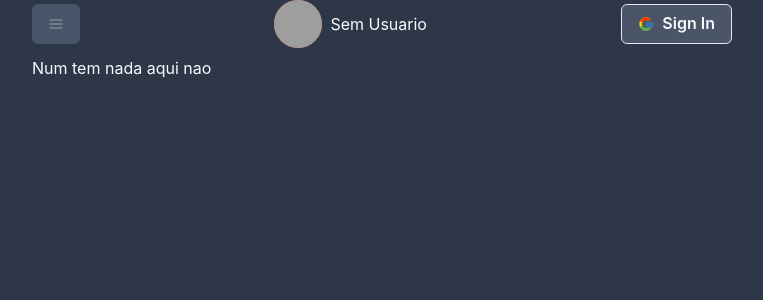
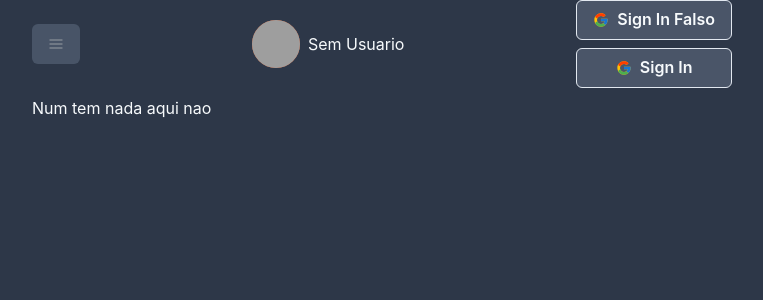
Before and after one commit to kidmortal/next-kid, a Next.js app: page / in a window 1280 px wide. Shown: the top 300 px of the page, without its empty margins (258-1021 px from the left). Built offline with nearby package versions, Linux system fonts and the light colour scheme; grey boxes are pictures that could not be loaded.

Commit message:
testando next-auth

```diff
--- a/package.json
+++ b/package.json
@@ -15,6 +15,7 @@
     "@emotion/styled": "11.3.0",
     "@mongodb-js/charts-embed-dom": "^2.0.1",
     "@types/mongodb": "^3.6.12",
+    "@types/next-auth": "^3.15.0",
     "apexcharts": "^3.26.1",
     "axios": "^0.21.1",
     "date-fns": "^2.21.1",
@@ -23,6 +24,7 @@
     "mongodb": "^3.6.6",
     "mongodb-client-encryption": "^1.2.3",
     "next": "10.1.3",
+    "next-auth": "^3.22.0",
     "next-pwa": "^5.2.15",
     "react": "17.0.2",
     "react-apexcharts": "^1.3.9",
--- a/src/components/header/GoogleLoginButton.tsx
+++ b/src/components/header/GoogleLoginButton.tsx
@@ -11,6 +11,8 @@ import { FcGoogle } from "react-icons/fc";
 import { useAppContext } from "../../context/AppContext";
 import { MongoEmpresa } from "../../models/mongoEmpresa";
 import { MongoUser } from "../../models/mongoUser";
+import { signin, signIn, signOut, useSession } from "next-auth/client";
+import { Stack } from "@chakra-ui/layout";
 
 export function GoogleLoginButton() {
   const { googleUser, setGoogleUser, setMongoUser, setMongoEmpresa } =
@@ -22,6 +24,7 @@ export function GoogleLoginButton() {
       call,
       props: { email },
     });
+
     return data;
   }
 
@@ -37,9 +40,9 @@ export function GoogleLoginButton() {
     let googleUser = response.profileObj;
 
     if (googleUser) {
+      console.log(response.accessToken);
       let mongoUser = await getMongoUser(googleUser.email);
       let mongoEmpresa = await getMongoEmpresa(mongoUser.empresa);
-
       setGoogleUser(googleUser);
       setMongoUser(mongoUser);
       setMongoEmpresa(mongoEmpresa);
@@ -58,6 +61,19 @@ export function GoogleLoginButton() {
 
   if (googleUser)
     return (
+      <Stack>
+        <Button
+          leftIcon={<Icon as={FcGoogle} />}
+          bg="gray.600"
+          _hover={{ bg: "gray.500" }}
+          _focus={{ border: "none", bg: "gray.500" }}
+          variant="outline"
+          onClick={() => {
+            signOut();
+          }}
+        >
+          Sign Out Falso
+        </Button>
         <GoogleLogout
           buttonText=""
           style={{ backgroundColor: "#4A5568", color: "#4A5568" }}
@@ -76,10 +92,24 @@ export function GoogleLoginButton() {
             </Button>
           )}
         ></GoogleLogout>
+      </Stack>
     );
 
   if (!googleUser)
     return (
+      <Stack>
+        <Button
+          leftIcon={<Icon as={FcGoogle} />}
+          bg="gray.600"
+          _hover={{ bg: "gray.500" }}
+          _focus={{ border: "none" }}
+          variant="outline"
+          onClick={() => {
+            signIn;
+          }}
+        >
+          Sign In Falso
+        </Button>
         <GoogleLogin
           buttonText=""
           clientId="199765150861-i5tb6qamqsns207m42jd9iqrugra021n.apps.googleusercontent.com"
@@ -100,5 +130,6 @@ export function GoogleLoginButton() {
             </Button>
           )}
         ></GoogleLogin>
+      </Stack>
     );
 }
--- a/src/pages/_app.tsx
+++ b/src/pages/_app.tsx
@@ -3,6 +3,7 @@ import { useEffect } from "react";
 import { Header } from "../components/header/Header";
 import { AppContextProvider } from "../context/AppContext";
 import { theme } from "../styles/theme";
+import { Provider as AuthProvider } from "next-auth/client";
 
 function MyApp({ Component, pageProps }) {
   useEffect(() => {
@@ -26,12 +27,14 @@ function MyApp({ Component, pageProps }) {
   return (
     <AppContextProvider>
       <ChakraProvider theme={theme}>
-        <Stack align="center" spacing={2}>
-          <Stack width={[350, 500, 700]}>
-            <Header />
-            <Component {...pageProps} />
+        <AuthProvider session={pageProps.session}>
+          <Stack align="center" spacing={2}>
+            <Stack width={[350, 500, 700]}>
+              <Header />
+              <Component {...pageProps} />
+            </Stack>
           </Stack>
-        </Stack>
+        </AuthProvider>
       </ChakraProvider>
     </AppContextProvider>
   );
--- a/src/pages/api/mongodb/usuarios/index.ts
+++ b/src/pages/api/mongodb/usuarios/index.ts
@@ -1,10 +1,18 @@
 import { MongoClient, ObjectId } from "mongodb";
+import { getSession } from "next-auth/client";
 import { NextApiRequest, NextApiResponse } from "next";
-import { MongoUser } from "../../../../models/mongoUser";
-import { connectToCachedDb, connectToNewDb } from "../../../../util/mongodb";
+import { connectToCachedDb } from "../../../../util/mongodb";
 
 export default async (req: NextApiRequest, res: NextApiResponse) => {
   const { call } = req.body;
+  const session = await getSession({ req });
+  if (session) {
+    // Signed in
+    console.log("logado");
+  } else {
+    console.log("n logado");
+    res.status(401);
+  }
 
   if (!call) return res.status(200).json({ erro: "Funcao call nao informada" });
   switch (call) {
```
Also changed, not shown: src/pages/api/auth/[...nextauth].ts (added, +14 -0 lines), 1 other file (tests, documents, lock files or other folders). Lines whose indentation alone changed are shown as unchanged.
